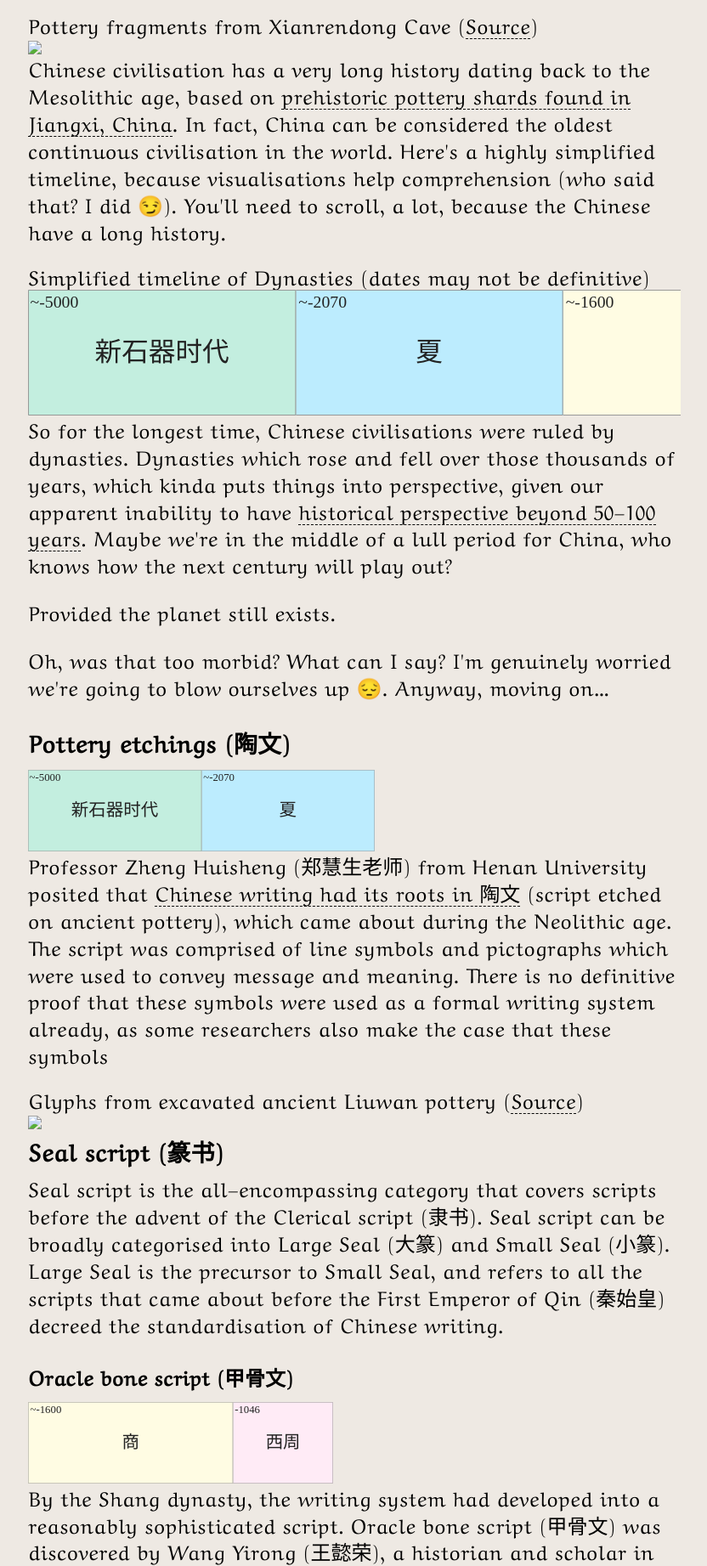
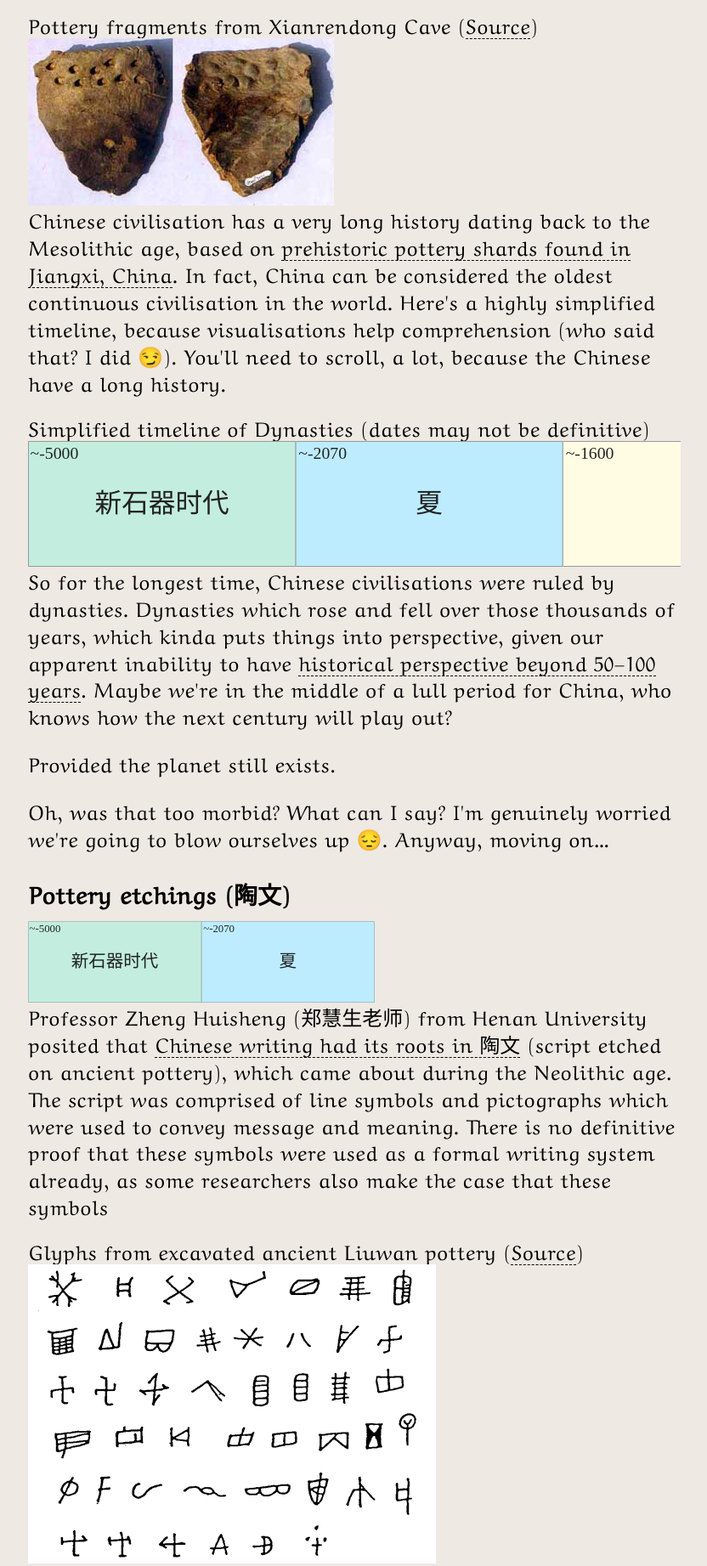
Before and after one commit to huijing/zh-typography, an Eleventy site: page src/views/posts/2020-05-09-all-about-chinese-characters.md in a window 1280 px wide. Shown: the part 1256-3099 px from the top of the page at 85% size, without its empty margins (223-1055 px from the left). Built offline with nearby package versions, Linux system fonts and the light colour scheme; Eleventy itself is replaced by a stand-in of ours; files that its build step writes are made by us from their sources; files whose address does not match are found by name.

Commit message:
Fix broken image links

```diff
--- a/src/views/posts/2020-05-09-all-about-chinese-characters.md
+++ b/src/views/posts/2020-05-09-all-about-chinese-characters.md
@@ -21,7 +21,7 @@ A language is closely intertwined with the culture, history and identity of the
 
 <figure>
     <figcaption>Pottery fragments from Xianrendong Cave (<a href="http://www.nydailynews.com/news/world/pottery-fragments-found-south-china-cave-confirmed-20-000-years-old-archaeologists-article-1.1104485">Source</a>)</figcaption>
-    <img src="{{ site.url }}/assets/img/posts/zh-type/xianrendong.jpg" srcset="{{ site.url }}/assets/img/posts/zh-type/xianrendong@2x.jpg 2x" />
+    <img src="{{ site.url }}/assets/img/posts/xianrendong.jpg" srcset="{{ site.url }}/assets/img/posts/xianrendong@2x.jpg 2x" />
 </figure>
 
 Chinese civilisation has a very long history dating back to the Mesolithic age, based on [prehistoric pottery shards found in Jiangxi, China](http://science.sciencemag.org/content/336/6089/1696). In fact, China can be considered the oldest continuous civilisation in the world. Here's a highly simplified timeline, because visualisations help comprehension (who said that? I did <span class="emoji" role="img" tabindex="0" aria-label="smirking face">&#x1F60F;</span>). You'll need to scroll, a lot, because the Chinese have a long history.
@@ -47,7 +47,7 @@ Professor Zheng Huisheng (郑慧生老师) from Henan University posited that [C
 
 <figure>
     <figcaption>Glyphs from excavated ancient Liuwan pottery (<a href="http://web.archive.org/web/20170120090334/http://c19680213.blog.163.com/blog/static/1091357332016128112347771/">Source</a>)</figcaption>
-    <img src="{{ site.url }}/assets/img/posts/zh-type/liuwan.png" srcset="{{ site.url }}/assets/img/posts/zh-type/liuwan@2x.png 2x" />
+    <img src="{{ site.url }}/assets/img/posts/liuwan.png" srcset="{{ site.url }}/assets/img/posts/liuwan@2x.png 2x" />
 </figure>
 
 ### Seal script (篆书)
@@ -70,7 +70,7 @@ Oracle bone script is very pictographic in nature, for example, the word for sun
 
 <figure>
     <figcaption>日、山、月、田、米、家</figcaption>
-    <img src="{{ site.url }}/assets/img/posts/zh-type/oracle-bone.png">
+    <img src="{{ site.url }}/assets/img/posts/oracle-bone.png">
 </figure>
 
 The thin strokes and limited curves stem from the fact that turtle plastrons and animal bones are very hard and thus aren't easy to carve. As mentioned earlier, Oracle bone script as a language was pretty sophisticated already, complete with verbs and pronouns. Although the characters themselves were far from the standardised characters we see today. I mean, everyone draws a bird or fish differently <span class="emoji" role="img" tabindex="0" aria-label="person shrugging">&#x1F937;</span>.
```
Also changed, not shown: src/img/posts/liuwan.png (added), src/img/posts/liuwan@2x.png (added), src/img/posts/oracle-bone.png (added), src/img/posts/xianrendong.jpg (added), src/img/posts/xianrendong@2x.jpg (added).
